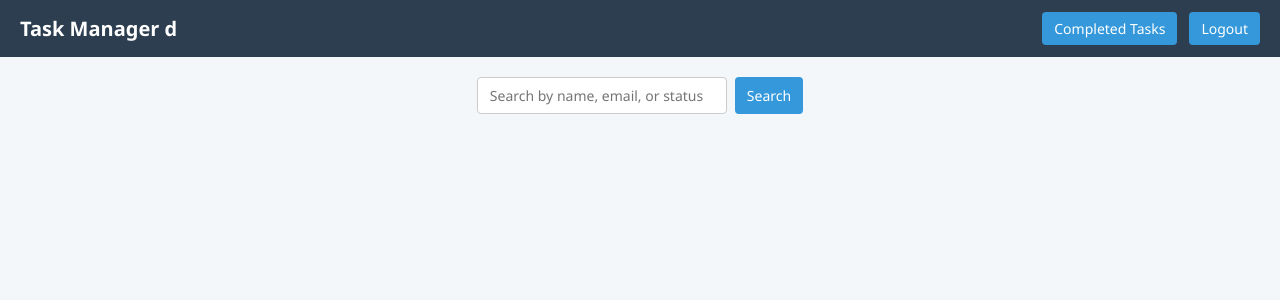
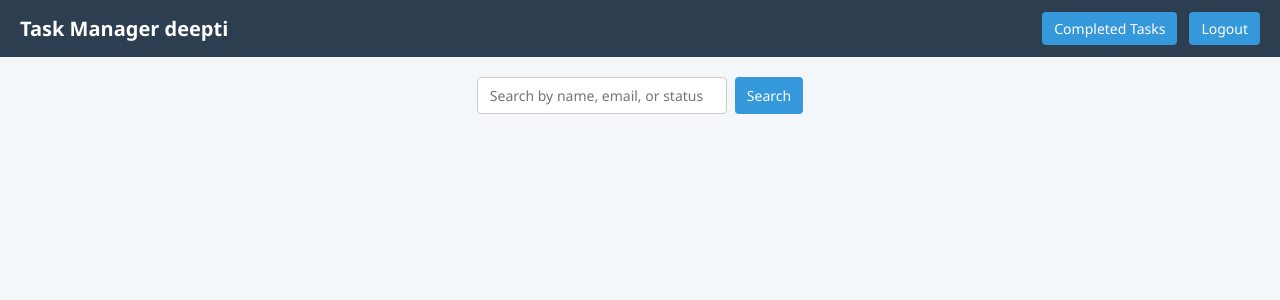
Before and after one commit to Deepti-web/render, a Flask app: template templates/Uncomplete_tasks.html in a window 1280 px wide. Shown: the top 300 px of the page. Run offline with Flask 3, Linux system fonts and the light colour scheme; the template is opened without the code that fills it, so the values that code supplies are empty.

Commit message:
hii every one

```diff
--- a/templates/Uncomplete_tasks.html
+++ b/templates/Uncomplete_tasks.html
@@ -162,7 +162,7 @@
 
     <!-- Navbar -->
     <nav>
-        <h1>Task Manager d</h1>
+        <h1>Task Manager deepti</h1>
         <div class="nav-links">
             <a href="{{ url_for('completed_tasks') }}">Completed Tasks</a>
             <a href="{{ url_for('logout') }}">Logout</a>
```
